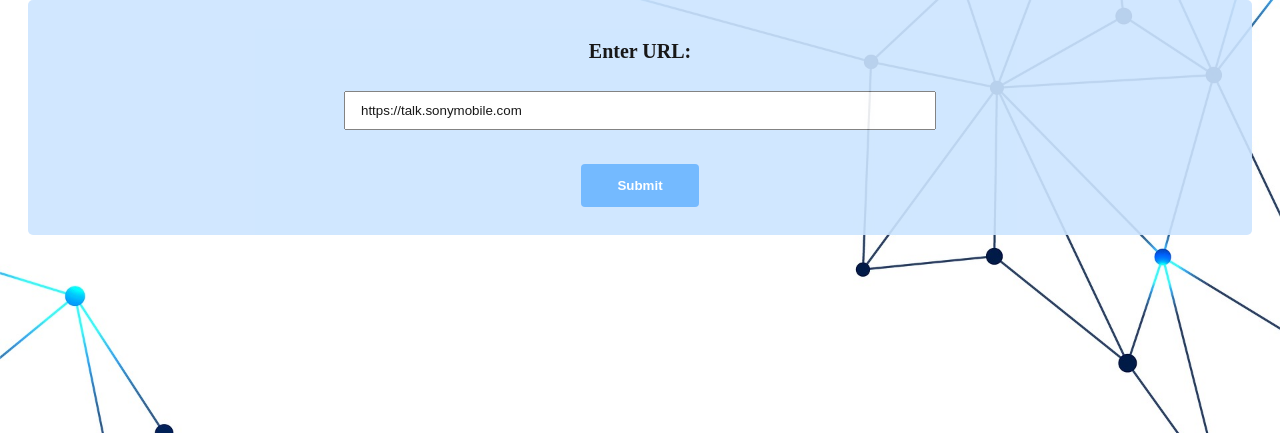
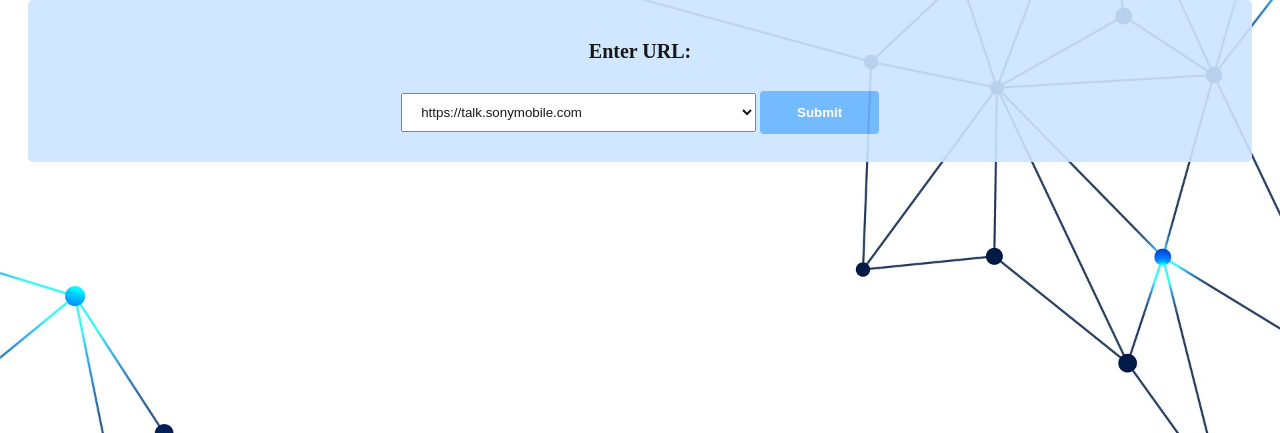
Before and after one commit to ashwinibr/SocialMediaIssueTrackingTool, a Django app: page /scraping/homepage/ in a window 1280 px wide. Shown: the part 226-659 px from the top of the page. Run offline with Django 3.2, Linux system fonts and the light colour scheme.

Commit message:
URL Page Changed to Dropdown
Main Page or URL Page input has been changed from text box to Dropdown Value.

```diff
--- a/SocialMediaIssueTrackingTool/ScrapingTool/files/mainurl.txt
+++ b/SocialMediaIssueTrackingTool/ScrapingTool/files/mainurl.txt
@@ -1 +1 @@
-https://www.gsmarena.com/
+https://talk.sonymobile.com
--- a/SocialMediaIssueTrackingTool/ScrapingTool/templates/base.html
+++ b/SocialMediaIssueTrackingTool/ScrapingTool/templates/base.html
@@ -95,6 +95,15 @@ select.brand-dropdown{
   margin: 8px 0;
   box-sizing: border-box;
 }
+
+select.mainurl-dropdown{
+  align-items: center;
+  width: 30%;
+  padding: 10px 15px;
+  margin: 8px 0;
+  box-sizing: border-box;
+}
+
 input[type=date] {
   width: 10%;
   padding: 10px 15px;
--- a/SocialMediaIssueTrackingTool/ScrapingTool/templates/homepage.html
+++ b/SocialMediaIssueTrackingTool/ScrapingTool/templates/homepage.html
@@ -5,35 +5,28 @@
     <script type="text/javascript">
         function LoadMain() {
             var checkError = "{{errorvalue}}";
-            var checkurl = document.getElementById("id_main_url").value;
+            var e = document.getElementById("id_main_url");
+            var checkurl = e.options[e.selectedIndex].text;
                 if (checkError=="" && checkurl=="https://talk.sonymobile.com"){
                     document.getElementById("homepage-form").action = "series/";
                 }else if(checkError=="" && checkurl=="https://www.gsmarena.com/" ||  checkurl=="https://www.gsmarena.com") {
-                    document.getElementById("homepage-form").action ="brand/";
-                }else if(checkError==""){
                     document.getElementById("homepage-form").action ="brand/";
                 }else{
                     document.getElementById("homepage-form").action ="";
                 }
         }
-
-        function OnLoad() {
-            var checkError = "{{errorvalue}}";
-                if (checkError=="Invalid URL"){
-                document.getElementById("homepage-form").action ="";
-                }
-
-        }
-
     </script>
     <div id="content-container" class="container">
         <form id="homepage-form" method="POST">
             <div class="a">
                 <div name="form-container" class="form-container">
                     <h3>Enter URL:</h3>
-                    <input id="id_main_url" type="text" name="mainurl" value="https://talk.sonymobile.com" size="100" class="id_main_url"><br><br>
+                    <select name="mainurl" id="id_main_url" class="mainurl-dropdown">
+                        <option type="option" id="id_main_url" name="mainurl" value="https://talk.sonymobile.com">https://talk.sonymobile.com</option>
+                        <option type="option" id="id_main_url" name="mainurl" value="https://www.gsmarena.com/">https://www.gsmarena.com</option>
+                    </select>
                     <input type="submit" name="homepage_submit_btn" value="Submit" onclick="LoadMain()">
-                    <t id="errorvalue" style="color:red">{{errorvalue}}</t>
+                    <span id="errorvalue" style="color:red">{{errorvalue}}</span>
                 </div>
             </div>
         </form>
--- a/SocialMediaIssueTrackingTool/ScrapingTool/views.py
+++ b/SocialMediaIssueTrackingTool/ScrapingTool/views.py
@@ -38,6 +38,7 @@ def brand_view(request):
 
     if request.POST.get('homepage_submit_btn'):
         main_url = request.POST.get('mainurl')
+        print(main_url)
         status_code = fileReaderWriter.get_response_code(main_url)
         logging.debug("Status code : %s",status_code)
 
@@ -263,6 +264,7 @@ def series_view(request):
 
     if request.POST.get('homepage_submit_btn'):
         main_url = request.POST.get('mainurl')
+        print(main_url)
         status_code = fileReaderWriter.get_response_code(main_url)
         logging.debug("Status code : %s",status_code)
 
```
